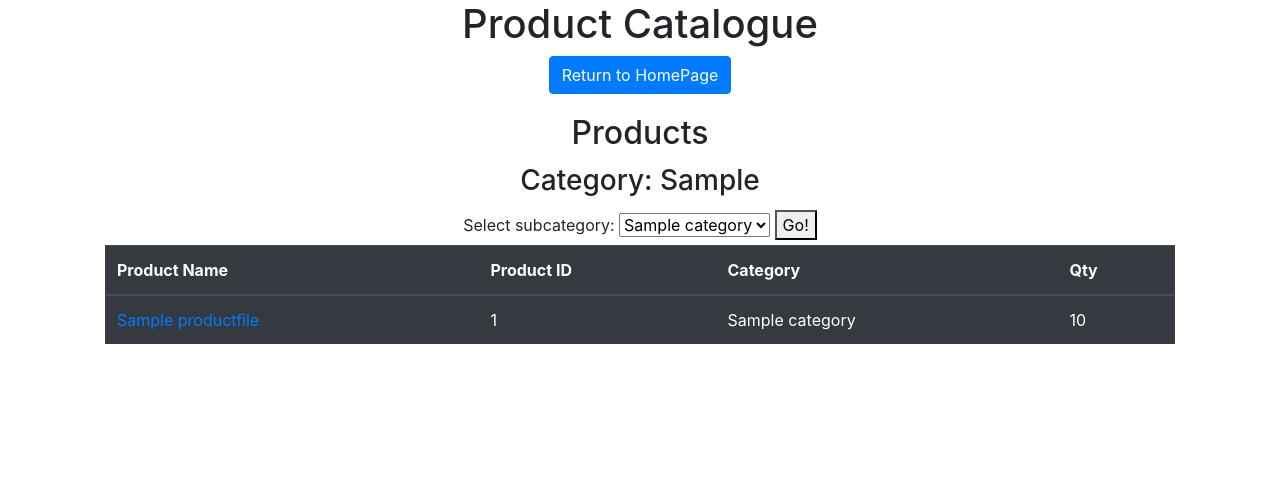
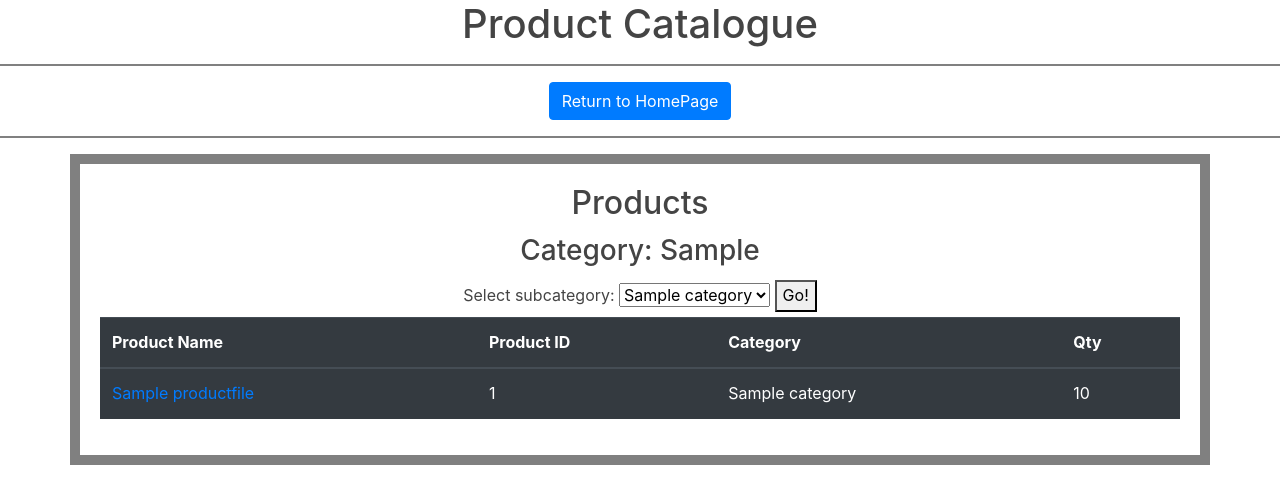
Before and after one commit to squiddycodes/NittanyBusinessWPTGB, a Python web app: template templates/productcatalogue.html in a window 1280 px wide. Shown: the top 504 px of the page. Run offline with Jinja, Linux system fonts and the light colour scheme; the template is opened without the code that fills it: most values are stand-ins (such as "Sample title", 1, 10 or a date in 2020); some libraries are stand-ins or nearby versions.

Commit message:
formatting for all products page

```diff
--- a/templates/productcatalogue.html
+++ b/templates/productcatalogue.html
@@ -7,32 +7,41 @@
           integrity="sha384-Vkoo8x4CGsO3+Hhxv8T/Q5PaXtkKtu6ug5TOeNV6gBiFeWPGFN9MuhOf23Q9Ifjh" crossorigin="anonymous">
     <title>Product Catalogue - Nittany Business</title>
     <style>
-    .button {
-        color: gray;
+        <style>
+    .btn {
+        color: white;
 	text-align: center;
         border: none;
 	display: inline-block;
+        margin: 4px 2px;
+    }
+
+    div {
+        padding: 20px;
+        border: 10px solid gray;
+        margin: 0;
+    }
+
+    body {
+        color:#444;line-height:1.6
     }
     </style><!-- Changing button style-->
 </head>
 <body>
-<div align="center" class="container-sm">
-<div>
-    <h1 align = center>Product Catalogue</h1>
-</div>
-<div>
-    <form action="/BuyersHomePage" method="POST">
-        <!-- Sends users back to their respective homepage -->
-        <input type = "hidden" name = "email" value = "{{ email }}">
-        <button type="submit" class="btn btn-primary">Return to HomePage</button>
-    </form>
-</div>
+<h1 align = center>Product Catalogue</h1>
+<hr style="height:2px;border-width:0;color:gray;background-color:gray">
+<form align="center" action="/BuyersHomePage" method="POST">
+    <!-- Sends users back to their respective homepage -->
+    <input type = "hidden" name = "email" value = "{{ email }}">
+    <button type="submit" class="btn btn-primary">Return to HomePage</button>
+</form>
+<hr style="height:2px;border-width:0;color:gray;background-color:gray">
 
-<div class = "card-body">
+<div align="center" class="container-sm card-body">
     <h2 class = "card-title">Products</h2>
     <h3 class = "card-title" id="currCategory">Category: {{ currCategory }}</h3>
     <form action="/BrowseProducts/{{ currCategory }}" method="POST"><!-- Choose which page to route to based on dropdown selection -->
-    <div class="drop-down" align="center">
+    <!--<div class="drop-down" align="center"> -->
         <label for="dropdown">Select subcategory:</label>
           <select name="dropdown" id="dropdown">
             {% for category in subcategories %}
@@ -40,7 +49,7 @@
             {% endfor %}
           </select>
         <button type="submit">Go!</button> <!-- Submit button -->
-    </div>
+   <!-- </div> -->
     </form>
     <table class="table table-dark">
   <thead>
@@ -64,8 +73,6 @@
     {% endfor %}
   </tbody>
 </table>
-
-</div>
 </div>
 </body>
 </html>
```
